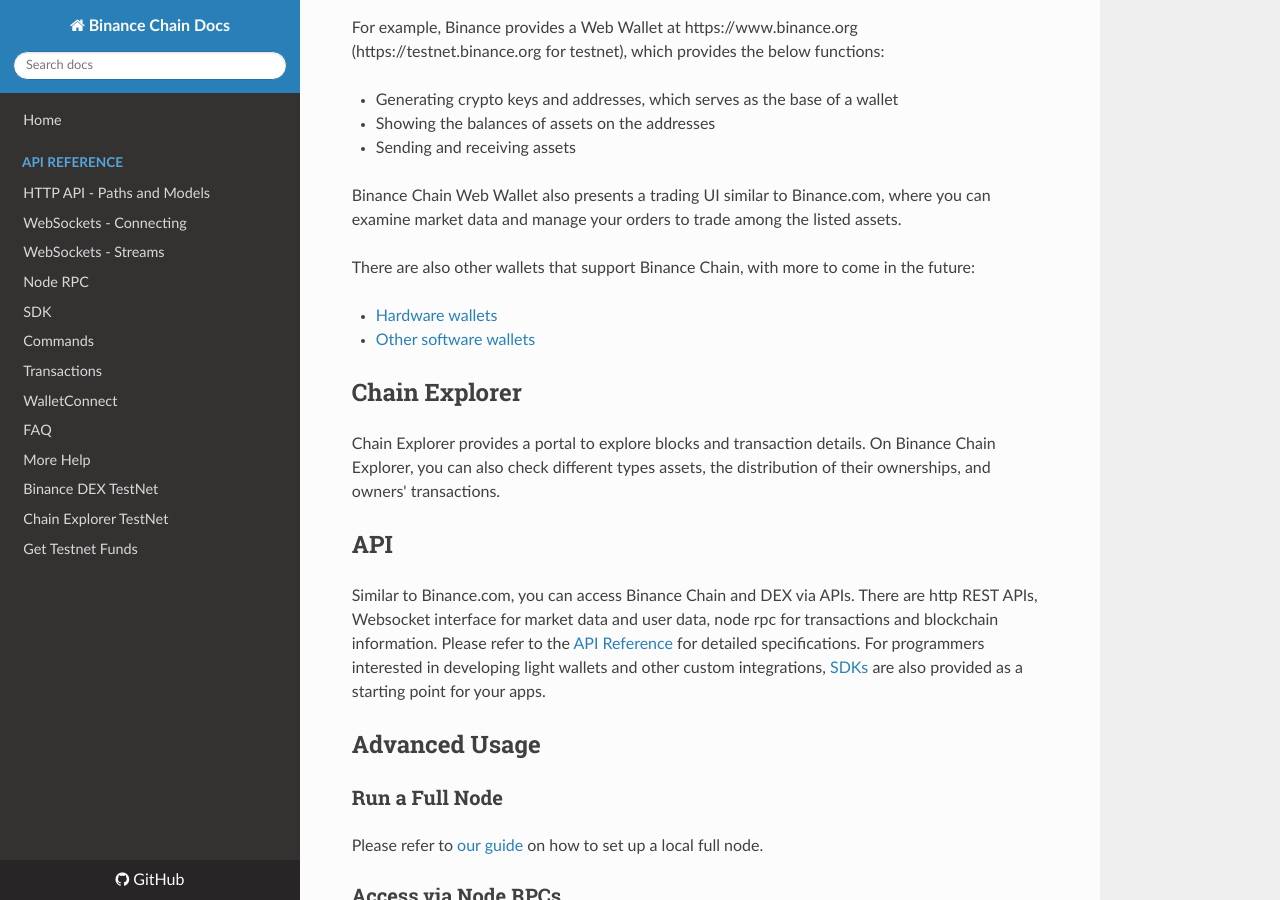
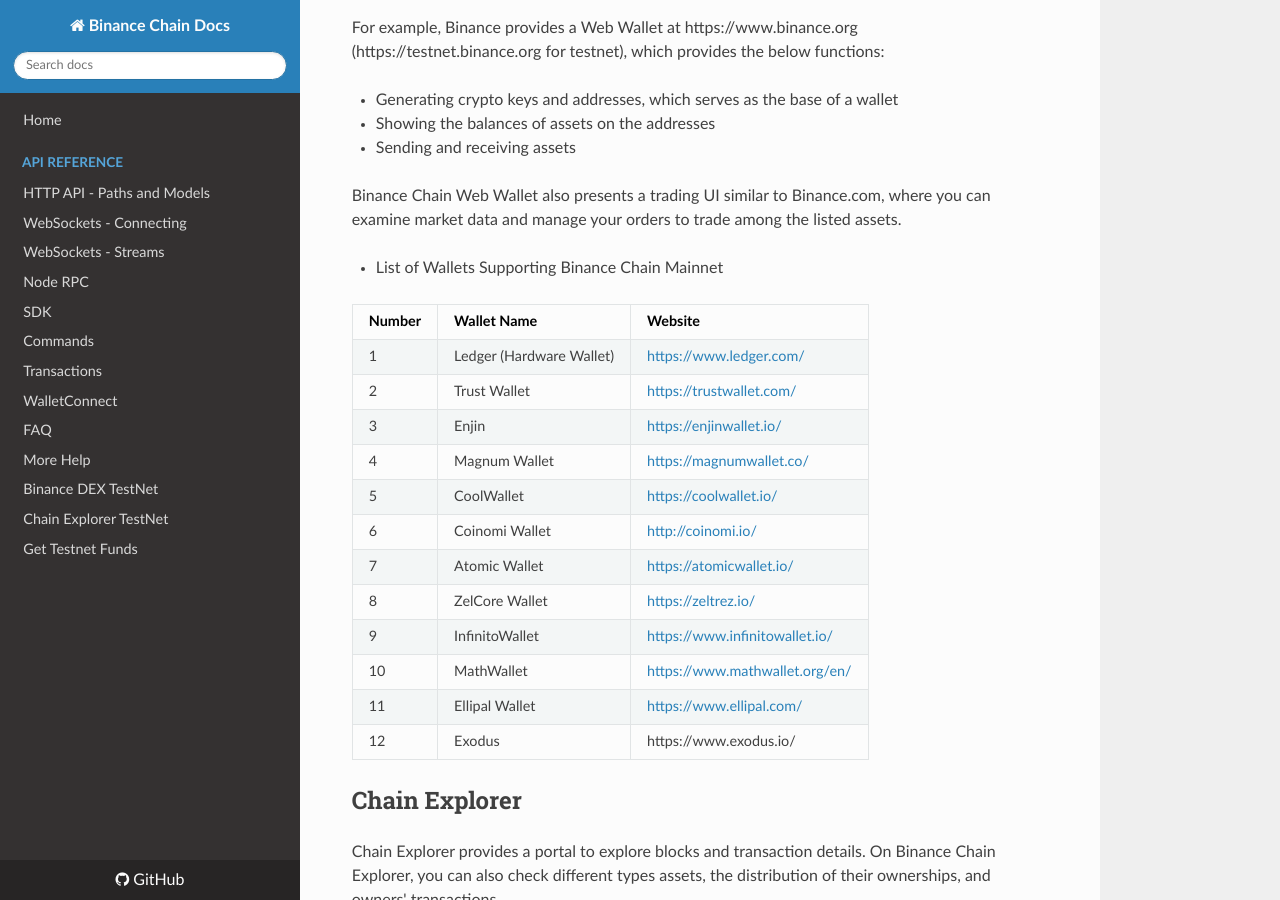
Before and after one commit to yash-sharma1/docs-site, an MkDocs documentation site: the page built from docs/get-started.md, in a window 1280 px wide and 900 px high, scrolled down 272 px. Built offline with MkDocs 1.6.1, drawn with Linux system fonts in a browser that asks for light colours; nearby versions of some CDN libraries.

Commit message:
add wallet list

```diff
--- a/docs/get-started.md
+++ b/docs/get-started.md
@@ -11,10 +11,22 @@
 
 Binance Chain Web Wallet also presents a trading UI similar to Binance.com, where you can examine market data and manage your orders to trade among the listed assets.
 
-There are also other wallets that support Binance Chain, with more to come in the future:
+* List of Wallets Supporting Binance Chain Mainnet
 
-- [Hardware wallets](hardware-wallets.md)
-- [Other software wallets](software-wallets.md)
+| Number | Wallet Name              | Website                          |
+| ------ | ------------------------ | -------------------------------- |
+| 1      | Ledger (Hardware Wallet) | <https://www.ledger.com/>        |
+| 2      | Trust Wallet             | <https://trustwallet.com/>       |
+| 3      | Enjin                    | <https://enjinwallet.io/>        |
+| 4      | Magnum Wallet            | <https://magnumwallet.co/>       |
+| 5      | CoolWallet               | <https://coolwallet.io/>         |
+| 6      | Coinomi Wallet           | <http://coinomi.io/>             |
+| 7      | Atomic Wallet            | <https://atomicwallet.io/>       |
+| 8      | ZelCore Wallet           | <https://zeltrez.io/>            |
+| 9      | InfinitoWallet           | <https://www.infinitowallet.io/> |
+| 10     | MathWallet               | <https://www.mathwallet.org/en/> |
+| 11     | Ellipal Wallet           | <https://www.ellipal.com/>       |
+| 12     | Exodus                   | https://www.exodus.io/           |
 
 ## Chain Explorer
 Chain Explorer provides a portal to explore blocks and transaction details. On Binance Chain Explorer,
```
